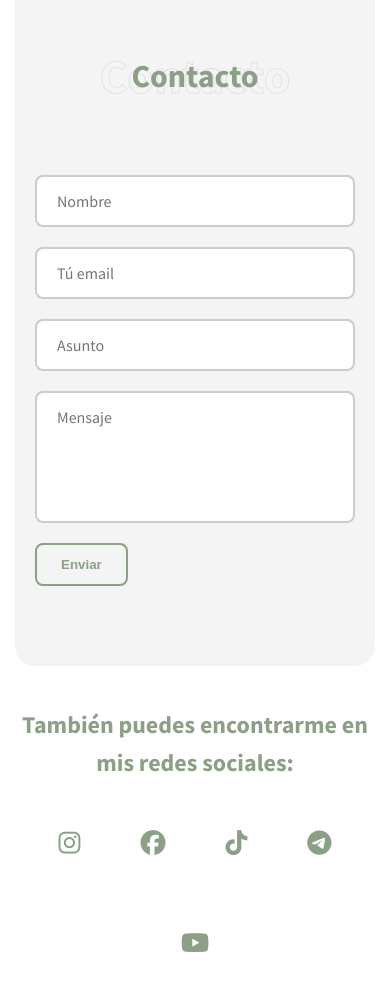
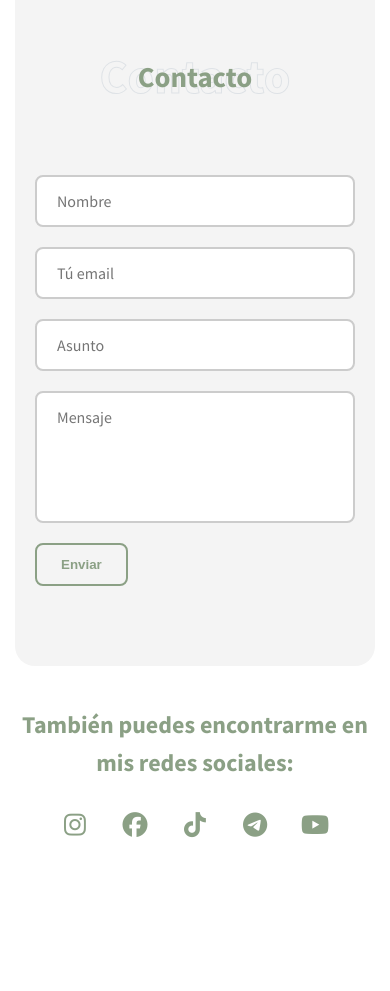
Before and after one commit to byneuslopez/byneuslopez, a plain HTML site: page index.html in a window 390 px wide. Shown: the part 4000-4991 px from the top of the page. After the commit the page ends 4888 px from the top, so only its background shows below. Drawn offline with nearby package versions, Linux system fonts and the light colour scheme; a web font is replaced by a local one.

Commit message:
Update index.css

```diff
--- a/index.css
+++ b/index.css
@@ -585,20 +585,16 @@ section {
     padding: 10px;
   }
 
-  .redes a {
-  color: #8ba085;
-  padding: 15px;
-  font-size: 25px;
-  text-decoration: none;
-
+  .contacto-titulo .titulo-frontal {
+  font-size: 1.8rem;
+  white-space: normal;
+  width: 90%;
+  text-align: center;
 }
 
-.redes {
-  display: flex;
-  justify-content: center;
-  gap: 10px;
-  flex-wrap: wrap;
-}
+
+
+
 }
 /* hasta aqui las querys*/
 
@@ -975,13 +971,21 @@ html, body {
   font-size: 25px;
   text-decoration: none;
 
+  display: inline-flex;
+  align-items: center;
+  justify-content: center;
+  width: 45px;
+  height: 45px;
 }
 
 .redes {
   display: flex;
   justify-content: center;
-  gap: 20px;
   flex-wrap: wrap;
+
+
+  gap: 15px;
+  padding: 0;
 }
 
 .redes-titulo {
```
